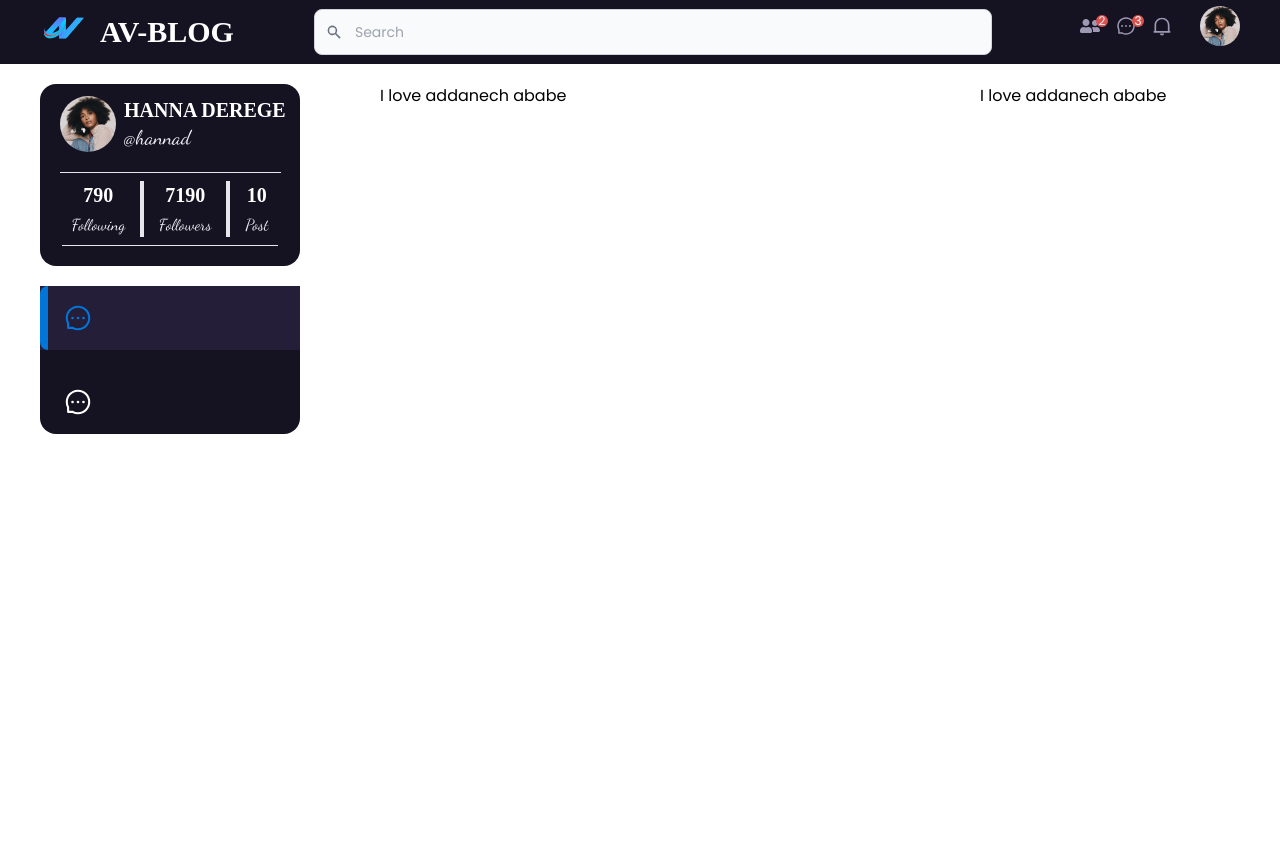
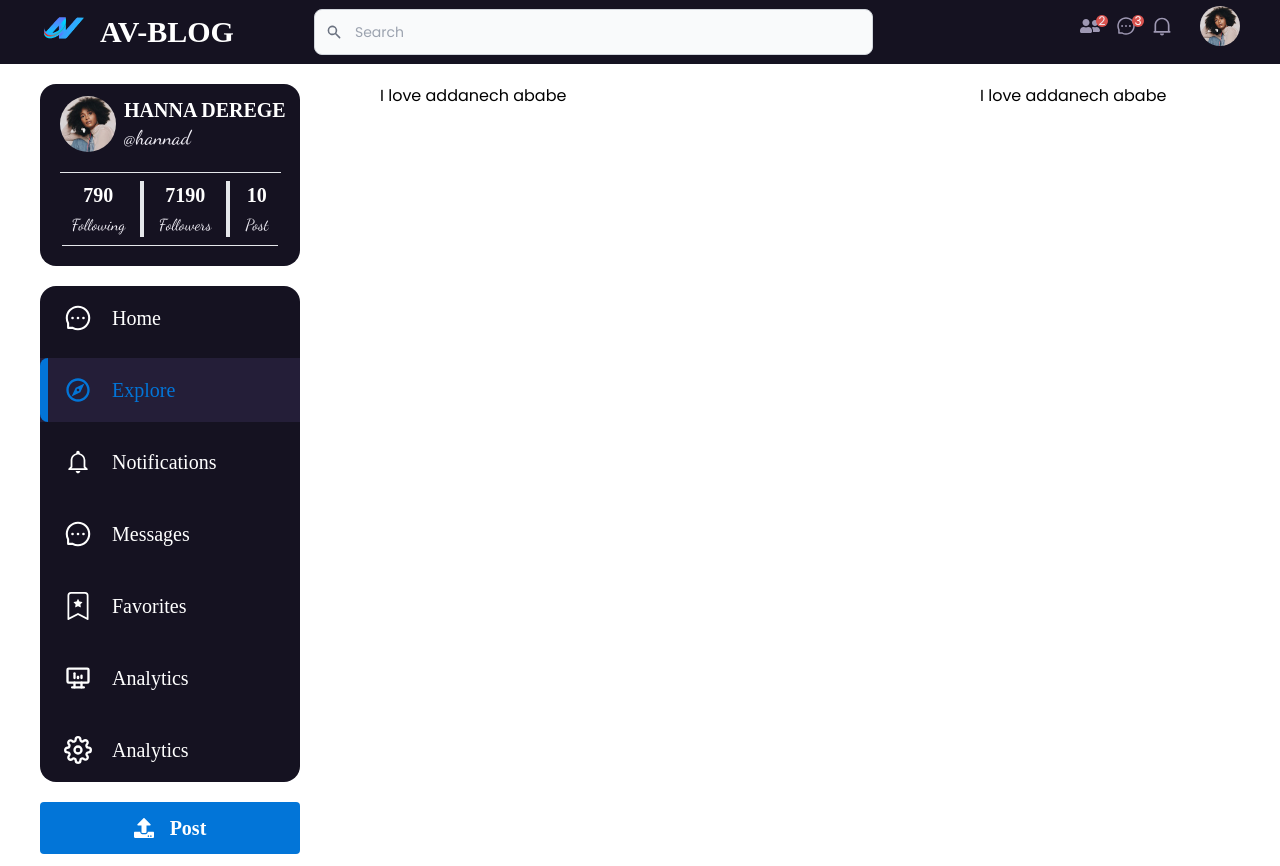
Before and after one commit to avela1/nextjs_blog_app, a Next.js app: page / in a window 1280 px wide. Built offline with nearby package versions, Linux system fonts and the light colour scheme; a web font is replaced by a local one.

Commit message:
finished leftside

```diff
--- a/components/Header.jsx
+++ b/components/Header.jsx
@@ -10,22 +10,22 @@ const Header = () => {
   return (
     <div className="bg-cblack top-0 fixed w-full">
       <div className="lg:container mx-auto lg:px-10 px-5">
-        <div className="w-full h-16 md:flex md:flex-auto items-center justify-center">
+        <div className="w-full h-16 md:flex md:flex-auto items-center justify-between">
           <div className="md:flex inline-block float-left ">
             <Link href="/" className="flex flex-row items-center ">
               <img src="/logo1.png" className=" w-12 h-12 mr-3" alt="Avatar" />
-              <span className="cursor-pointer text-3xl text-cwhite font-tilt font-bold">
+              <span className="cursor-pointer md:text-3xl text-xl text-cwhite font-tilt font-bold">
                 {" "}
                 AV-BLOG
               </span>
             </Link>
           </div>
 
-          <form class=" md:flex lg:flex-auto lg:visible hidden items-center ">
+          <form class=" md:flex md:flex-auto md:visible hidden items-center">
             <label for="simple-search" class="sr-only">
               Search
             </label>
-            <div class="w-full ml-20 mr-20 relative">
+            <div class="w-2/3 ml-20 mr-20 relative">
               <div class="absolute inset-y-0 left-0 flex items-center pl-3 pointer-events-none">
                 <svg
                   aria-hidden="true"
--- a/components/LeftSide.jsx
+++ b/components/LeftSide.jsx
@@ -1,11 +1,18 @@
 import React from "react";
+
 import { ProfileCard, Menubar } from "./.";
+
+import { FaUpload } from "react-icons/fa";
 
 const LeftSide = () => {
   return (
     <div className="flex flex-col md:w-1/4 w-20h-[600px] justify-start items-start gap-5 ">
       <ProfileCard />
       <Menubar />
+      <button class="bg-cprimary hover:bg-cprimary text-cwhite lg:text-xl text-base font-akaya font-bold py-3 hidden  rounded md:inline-flex items-center w-full justify-center hover:border-b-4  hover:border-blue-500 space-x-4 ">
+        <FaUpload className="w-5 h-5  text-cwhite " />
+        <span>Post</span>
+      </button>
     </div>
   );
 };
--- a/components/Menubar.jsx
+++ b/components/Menubar.jsx
@@ -4,26 +4,67 @@ import { MdOutlineExplore } from "react-icons/md";
 import { IoMdNotificationsOutline } from "react-icons/io";
 import { AiOutlineMessage } from "react-icons/ai";
 import { BsBookmarkStar } from "react-icons/bs";
-import { AiOutlineHeart } from "react-icons/ai";
 import { TbDeviceDesktopAnalytics } from "react-icons/tb";
-import { IoSettingsOutline } from "react-icons/io";
+import { FiSettings } from "react-icons/fi";
 
 const Menubar = () => {
   return (
-    <div className="md:flex flex-col gap-5 items-start justify-start w-[60px]  md:w-full rounded-2xl bg-cblack  ">
-      <div className="relative  bg-cdark  w-full ">
-        <div className="flex gap-3 before:block before:w-2 before:absolute before:bg-cprimary before:rounded-tl-2xl before:rounded-bl-2xl  before:h-[100%] items-center justify-start h-16">
-          <AiOutlineMessage className="w-5 h-5 md:w-7 md:h-7 ml-6  mx-2 text-cprimary " />
-          <span className="text-cprimary items-center font-akaya md:text-xl hidden">
+    <div className="md:flex flex-col gap-2 items-start justify-start w-[60px]  md:w-full rounded-2xl bg-cblack   ">
+      <div className="relative  w-full ">
+        <div className="flex gap-3  items-center justify-start h-16">
+          <AiOutlineMessage className="w-6 h-6 lg:w-7 lg:h-7 ml-6  mx-2 text-cwhite " />
+          <span className="text-cwhite items-center font-akaya md:inline lg:text-xl md:text-base hidden">
             Home
           </span>
         </div>
       </div>
-      <div className="flex items-center justify-start  h-16 gap-3 w-full">
-        <AiOutlineMessage className="w-5 h-5 md:w-7 md:h-7 ml-6 mx-2 text-cwhite" />
-        <span className="text-cwhite font-akaya md:text-xl hidden rounded-tl-2xl">
-          Home
-        </span>
+      <div className="relative  bg-cdark  w-full ">
+        <div className="flex gap-3 before:block before:w-2 before:absolute before:bg-cprimary before:rounded-tl-2xl before:rounded-bl-2xl  before:h-[100%] items-center justify-start h-16">
+          <MdOutlineExplore className="w-6 h-6 lg:w-7 lg:h-7 ml-6  mx-2 text-cprimary " />
+          <span className="text-cprimary items-center font-akaya md:inline lg:text-xl md:text-base hidden">
+            Explore
+          </span>
+        </div>
+      </div>
+      <div className="relative  w-full ">
+        <div className="flex gap-3  items-center justify-start h-16">
+          <IoMdNotificationsOutline className="w-6 h-6 lg:w-7 lg:h-7 ml-6  mx-2 text-cwhite " />
+          <span className="text-cwhite items-center font-akaya md:inline lg:text-xl md:text-base hidden">
+            Notifications
+          </span>
+        </div>
+      </div>{" "}
+      <div className="relative  w-full ">
+        <div className="flex gap-3  items-center justify-start h-16">
+          <AiOutlineMessage className="w-6 h-6 lg:w-7 lg:h-7 ml-6  mx-2 text-cwhite " />
+          <span className="text-cwhite items-center font-akaya md:inline lg:text-xl md:text-base hidden">
+            Messages
+          </span>
+        </div>
+      </div>{" "}
+      <div className="relative  w-full ">
+        <div className="flex gap-3  items-center justify-start h-16">
+          <BsBookmarkStar className="w-6 h-6 lg:w-7 lg:h-7 ml-6  mx-2 text-cwhite " />
+          <span className="text-cwhite items-center font-akaya md:inline lg:text-xl md:text-base hidden">
+            Favorites
+          </span>
+        </div>
+      </div>{" "}
+      <div className="relative  w-full ">
+        <div className="flex gap-3  items-center justify-start h-16">
+          <TbDeviceDesktopAnalytics className="w-6 h-6 lg:w-7 lg:h-7 ml-6  mx-2 text-cwhite " />
+          <span className="text-cwhite items-center font-akaya md:inline lg:text-xl md:text-base hidden">
+            Analytics
+          </span>
+        </div>
+      </div>{" "}
+      <div className="relative  w-full ">
+        <div className="flex gap-3  items-center justify-start h-16">
+          <FiSettings className="w-6 h-6 lg:w-7 lg:h-7 ml-6  mx-2 text-cwhite " />
+          <span className="text-cwhite items-center font-akaya md:inline lg:text-xl md:text-base hidden">
+            Analytics
+          </span>
+        </div>
       </div>
     </div>
   );
--- a/components/ProfileCard.jsx
+++ b/components/ProfileCard.jsx
@@ -2,7 +2,7 @@ import React from "react";
 
 const ProfileCard = () => {
   return (
-    <div className="md:flex flex-col gap-2 items-start justify-start w-full rounded-2xl bg-cblack  hidden">
+    <div className="lg:flex flex-col gap-2 items-start justify-start w-full rounded-2xl bg-cblack  hidden">
       <div className=" flex gap-2 items-center justify-start h-[80px] ">
         <img
           src="/profile-3.jpg"
```
Also changed, not shown: 1 other file (tests, documents, lock files or other folders).
